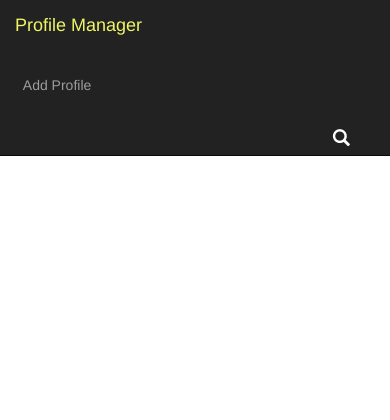
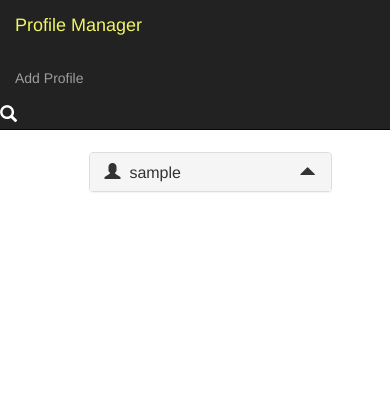
Before and after one commit to quauab/PersistantProfileManager, a Node server app: template views/index.ejs in a window 390 px wide. Shown: the top 420 px of the page. Run offline with Node 20, Linux system fonts and the light colour scheme; the template is opened without the code that fills it: most values are stand-ins (such as "Sample title", 1, 10 or a date in 2020).

Commit message:
Styled elements per screen width

```diff
--- a/app.js
+++ b/app.js
@@ -53,7 +53,7 @@ app.get('/profile/:id', function(req, res){
     couch.get(dbName,req.params.id).then(({data, headers, status}) => {
         res.render('profile', {profile:data,pageTitle:'Profile'});
     }, err => {
-        console.log(err);
+        // console.log(err);
     });
 });
 
--- a/public/css/style.css
+++ b/public/css/style.css
@@ -14,7 +14,7 @@ label {
 
 li {
 	text-align: left;
-    padding:2%;
+    padding:none;
 }
 
 ul[id="inputAdder"]>li {
@@ -35,16 +35,13 @@ button:hover {
 
 a {
     text-decoration:none;
+    /* border: #e8491d 3px solid; */
+    padding:0;
 }
 
-a:hover {
-    text-decoration:none;
-    font-weight:bold;
-}
 
-.profile {
-    min-width:20px;
-}
+
+
 
 
 
@@ -69,7 +66,6 @@ a:hover {
     margin-left:auto;
     margin-right:auto;
 
-	width:55vw;
 	padding:0px;
 }
 
@@ -77,19 +73,14 @@ a:hover {
 	overflow:scroll;
 }
 
-.profile {
-	cursor:pointer;
-	text-decoration:none;
-}
-
-.profile:hover {
-	text-decoration:underline;
-}
-
 .profileContent {
     padding-bottom:10%;
     width:45vw;
     margin-top:15%;
+}
+
+.spanProfile {
+    cursor:pointer;
 }
 
 .header {
@@ -266,10 +257,45 @@ a:hover {
 }
 
 @media screen and (max-width: 830px)  {
+    .main {
+        margin-top:10%;
+    }
+
     .profileContent {
         padding-bottom:10%;
         width:70vw;
         margin-top:20%;
+    }
+
+   .navbar-header {
+        float: none;
+    }
+
+   .navbar-toggle {
+        display: block;
+    }
+
+   .navbar-collapse {
+        border-top: 1px solid transparent;
+        box-shadow: inset 0 1px 0 rgba(255,255,255,0.1);
+    }
+
+   .navbar-collapse.collapse {
+        display: none!important;
+    }
+
+   .navbar-nav {
+        float: none!important;
+        margin: 7.5px -15px;
+    }
+
+   .navbar-nav>li {
+        float: none;
+    }
+
+   .navbar-nav>li>a {
+        padding-top: 10px;
+        padding-bottom: 10px;
     }
 }
 
@@ -279,12 +305,70 @@ a:hover {
         width:70vw;
         margin-top:15%;
     }
+    .navbar-header {
+        float: none;
+    }
+    .navbar-toggle {
+        display: block;
+    }
+    .navbar-collapse {
+        border-top: 1px solid transparent;
+        box-shadow: inset 0 1px 0 rgba(255,255,255,0.1);
+    }
+    .navbar-collapse.collapse {
+        display: none!important;
+    }
+    .navbar-nav {
+        float: none!important;
+        margin: 7.5px -15px;
+    }
+    .navbar-nav>li {
+        float: none;
+    }
+    .navbar-nav>li>a {
+        padding-top: 10px;
+        padding-bottom: 10px;
+    }
 }
 
-@media screen and (max-width: 499px)  {
+@media screen and (max-width: 397px)  {
+    .main {
+        margin-top:40%;
+    }
+
     .profileContent {
         padding-bottom:10%;
         width:70vw;
         margin-top:20%;
     }
-}
+
+   .navbar-header {
+        float: none;
+    }
+
+   .navbar-toggle {
+        display: block;
+    }
+
+   .navbar-collapse {
+        border-top: 1px solid transparent;
+        box-shadow: inset 0 1px 0 rgba(255,255,255,0.1);
+    }
+
+   .navbar-collapse.collapse {
+        display: none!important;
+    }
+
+   .navbar-nav {
+        float: none!important;
+        margin: 7.5px -15px;
+    }
+
+   .navbar-nav>li {
+        float: none;
+    }
+
+   .navbar-nav>li>a {
+        padding-top: 10px;
+        padding-bottom: 10px;
+    }}
--- a/public/js/start.js
+++ b/public/js/start.js
@@ -38,7 +38,7 @@ $(document).ready(function(){
 	});
 
 	//*
-	$('.profile').on('click', function(){
+	$('.spanProfile').on('click', function(){
 		var id = $(this).data('id'),
 			url = '/profile/' + id;
 		$.ajax({
--- a/views/index.ejs
+++ b/views/index.ejs
@@ -14,7 +14,7 @@
 				<div class="navbar-header">
 					<span class="navbar-brand text topHeader" id="navbarheadertop">Profile Manager</span>
 				</div>
-                <ul class="nav navbar-nav">
+                <ul class="nav navbar-nav profileAdder">
                     <li>
                         <a data-toggle="modal" href="#formModalProfile">
                             Add Profile
@@ -54,7 +54,7 @@
                         <div class="panel panel-default">
                             <div class="panel-heading profile">
                                 <h4 class="panel-title">
-                                    <span  class="glyphicon glyphicon-user profile" data-id="<%=profile.key%>"></span>&nbsp; <%=profile.value.login%>
+                                    <span  class="glyphicon glyphicon-user spanProfile" data-id="<%=profile.key%>"></span>&nbsp; <%=profile.value.login%>
                                     <a data-toggle="collapse" href="#profile_<%=profile.key%>">
                                         <span class="glyphicon glyphicon-triangle-top pull-right expand" aria-hidden="true"></span>
                                     </a>
```
Also changed, not shown: 2 other files.
